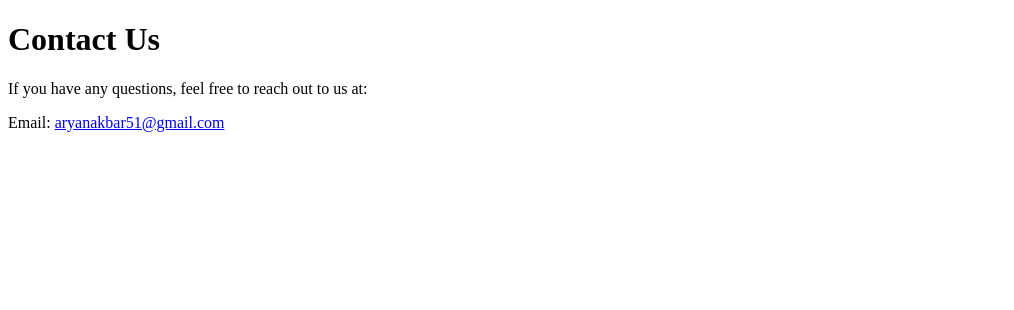
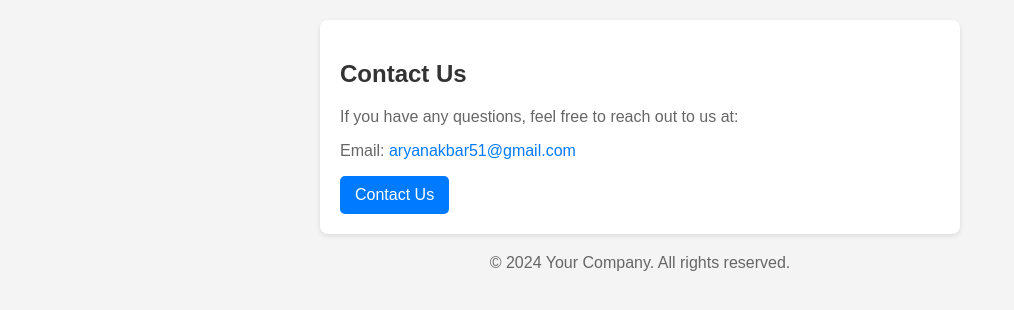
Before and after one commit to AryanAkbar/cybersecgroup.org, a plain HTML site: page index.html in a window 1280 px wide. Shown: the whole page, without its empty margins (0-1014 px from the left). Drawn offline with Linux system fonts and the light colour scheme.

Commit message:
Update index.html

```diff
--- a/index.html
+++ b/index.html
@@ -4,10 +4,17 @@
     <meta charset="UTF-8">
     <meta name="viewport" content="width=device-width, initial-scale=1.0">
     <title>Contact Us</title>
+    <link rel="stylesheet" href="styles.css">
 </head>
 <body>
-    <h1>Contact Us</h1>
-    <p>If you have any questions, feel free to reach out to us at:</p>
-    <p>Email: <a href="mailto:aryanakbar51@gmail.com">aryanakbar51@gmail.com</a></p>
+    <section id="contact">
+        <h2>Contact Us</h2>
+        <p>If you have any questions, feel free to reach out to us at:</p>
+        <p>Email: <a href="mailto:aryanakbar51@gmail.com">aryanakbar51@gmail.com</a></p>
+        <button>Contact Us</button>
+    </section>
+    <footer>
+        <p>© 2024 Your Company. All rights reserved.</p>
+    </footer>
 </body>
 </html>
```
